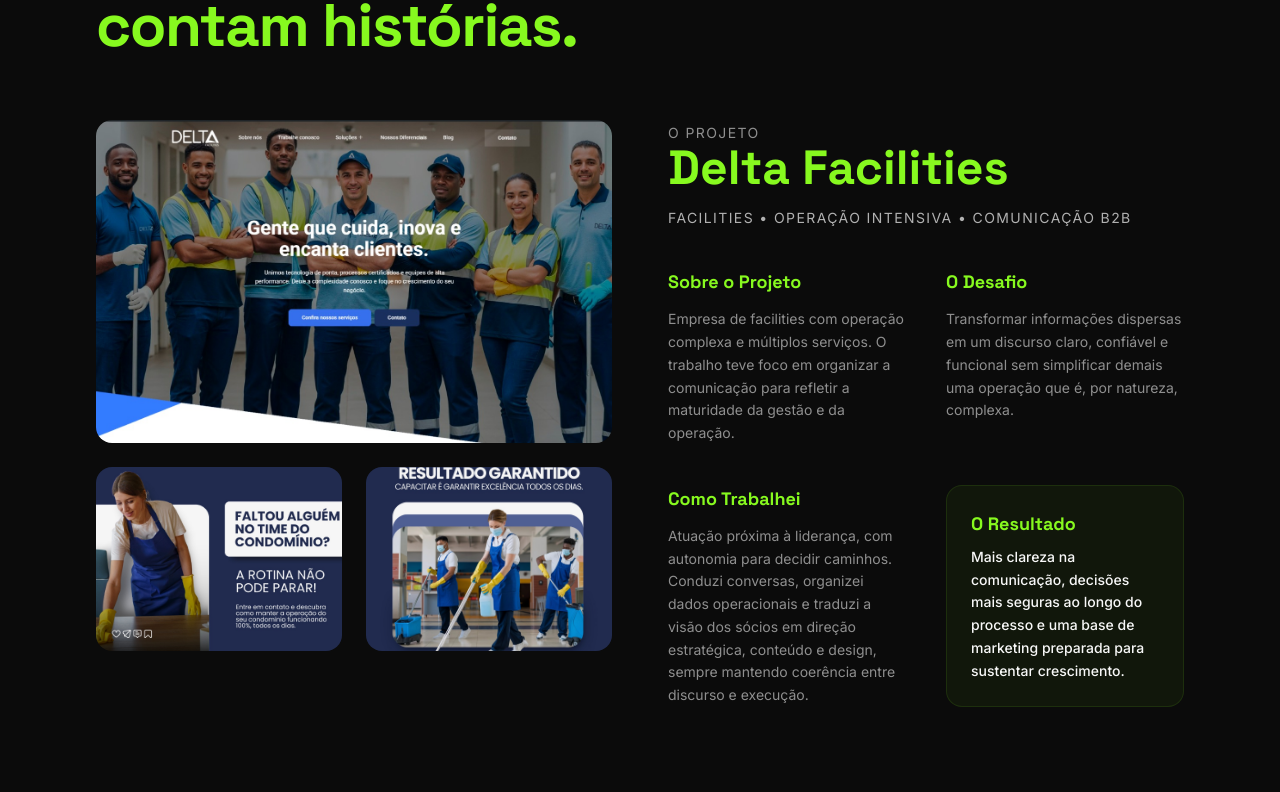
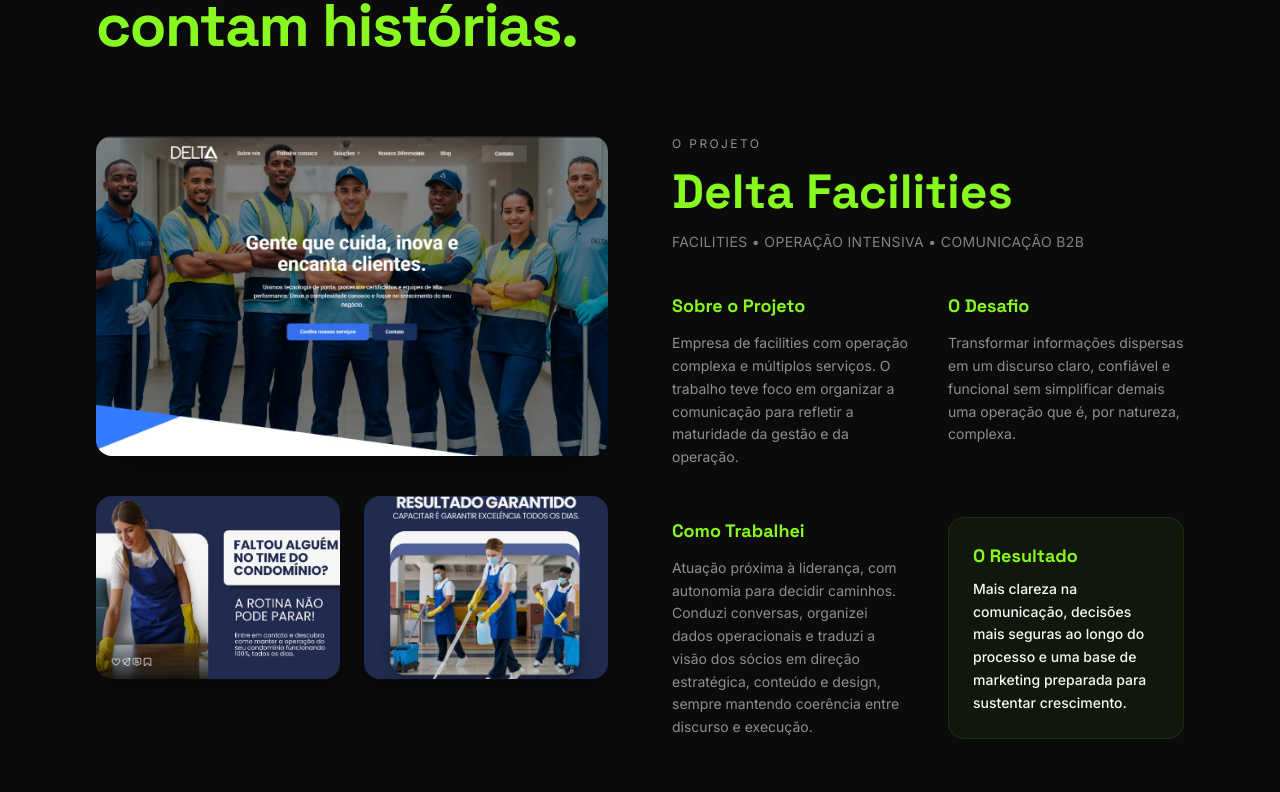
Before and after one commit to caiquenaimi/portifolio-Bryan-Hansel, a Next.js app: page / in a window 1280 px wide. Shown: the part 3948-4740 px from the top of the page. Built offline with nearby package versions, Linux system fonts and the light colour scheme.

Commit message:
atualiza o componente Projects com melhorias no layout e espaçamento, garantindo melhor apresentação das informações

```diff
--- a/components/projects.tsx
+++ b/components/projects.tsx
@@ -61,7 +61,7 @@ export function Projects() {
             whileInView={{ opacity: 1, y: 0 }}
             transition={{ duration: 0.8 }}
             viewport={{ once: true }}
-            className="space-y-6 mb-16"
+            className="space-y-6 mb-20"
           >
             <div className="flex items-center gap-3 text-muted-foreground text-sm tracking-widest uppercase">
               <span className="w-8 h-px bg-accent" />
@@ -76,8 +76,7 @@ export function Projects() {
         </div>
       </div>
 
-      {/* Projects List */}
-      <div className="space-y-32">
+      <div className="space-y-40">
         {projects.map((project) => (
           <ProjectCard key={project.id} project={project} />
         ))}
@@ -99,10 +98,12 @@ function ProjectCard({ project }: { project: (typeof projects)[0] }) {
       viewport={{ once: true }}
       className="px-6 md:px-12 lg:px-24"
     >
-      <div className="max-w-7xl mx-auto grid lg:grid-cols-2 gap-14 items-start">
+      <div className="max-w-7xl mx-auto grid lg:grid-cols-2 gap-16 items-start">
+
         {/* COLUNA ESQUERDA — IMAGENS */}
-        <div className="space-y-6">
-          <div className="relative aspect-[16/10] rounded-2xl overflow-hidden">
+        {/* Aumentei o gap de 6 para 10 para empurrar a base para baixo */}
+        <div className="flex flex-col gap-10">
+          <div className="relative aspect-[16/10] rounded-2xl overflow-hidden shadow-2xl">
             <Image
               src={project.image}
               alt={project.name}
@@ -112,18 +113,18 @@ function ProjectCard({ project }: { project: (typeof projects)[0] }) {
           </div>
 
           <div className="grid grid-cols-2 gap-6">
-            <div className="relative aspect-[4/3] rounded-2xl overflow-hidden">
+            <div className="relative aspect-[4/3] rounded-2xl overflow-hidden shadow-xl">
               <Image
                 src={image2}
-                alt={`${project.name} - imagem 2`}
+                alt={`${project.name} - 2`}
                 fill
                 className="object-cover"
               />
             </div>
-            <div className="relative aspect-[4/3] rounded-2xl overflow-hidden">
+            <div className="relative aspect-[4/3] rounded-2xl overflow-hidden shadow-xl">
               <Image
                 src={image3}
-                alt={`${project.name} - imagem 3`}
+                alt={`${project.name} - 3`}
                 fill
                 className="object-cover"
               />
@@ -133,61 +134,43 @@ function ProjectCard({ project }: { project: (typeof projects)[0] }) {
 
         {/* COLUNA DIREITA — TEXTO */}
         <div className="flex flex-col h-full">
-          {/* Header fixo no topo */}
-          <div className="space-y-4 mb-10">
-            <span className="text-sm tracking-widest uppercase text-muted-foreground">
+          <div className="mb-10">
+            <span className="text-xs tracking-[0.2em] uppercase text-muted-foreground block mb-4">
               O projeto
             </span>
-            <h3 className="font-[family-name:var(--font-heading)] text-4xl md:text-5xl font-bold text-accent">
+            <h3 className="font-[family-name:var(--font-heading)] text-4xl md:text-5xl font-bold text-accent mb-4">
               {project.name}
             </h3>
-            <p className="text-sm tracking-widest uppercase text-foreground/70">
+            <p className="text-sm tracking-wide uppercase text-foreground/50">
               {project.segment}
             </p>
           </div>
 
-          {/* O GRID COM ALTURA TOTAL:
-      'grid-rows-2' ou 'flex-1 grid' garante que ele ocupe o espaço até o fim das imagens */}
-          <div className="flex-1 grid grid-cols-1 md:grid-cols-2 gap-x-10 gap-y-10">
-            <div className="space-y-3">
-              <h4 className="font-[family-name:var(--font-heading)] text-lg font-bold text-accent">
-                Sobre o Projeto
-              </h4>
-              <p className="text-muted-foreground leading-relaxed text-sm">
-                {project.about}
-              </p>
+          {/* Mantendo o Resultado no grid, mas alinhando na base */}
+          <div className="grid grid-cols-1 md:grid-cols-2 gap-x-10 gap-y-12 items-end">
+            <div className="space-y-3 self-start">
+              <h4 className="font-[family-name:var(--font-heading)] text-lg font-bold text-accent">Sobre o Projeto</h4>
+              <p className="text-muted-foreground leading-relaxed text-sm">{project.about}</p>
             </div>
 
-            <div className="space-y-3">
-              <h4 className="font-[family-name:var(--font-heading)] text-lg font-bold text-accent">
-                O Desafio
-              </h4>
-              <p className="text-muted-foreground leading-relaxed text-sm">
-                {project.challenge}
-              </p>
+            <div className="space-y-3 self-start">
+              <h4 className="font-[family-name:var(--font-heading)] text-lg font-bold text-accent">O Desafio</h4>
+              <p className="text-muted-foreground leading-relaxed text-sm">{project.challenge}</p>
             </div>
 
-            <div className="space-y-3">
-              <h4 className="font-[family-name:var(--font-heading)] text-lg font-bold text-accent">
-                Como Trabalhei
-              </h4>
-              <p className="text-muted-foreground leading-relaxed text-sm">
-                {project.approach}
-              </p>
+            <div className="space-y-3 self-start">
+              <h4 className="font-[family-name:var(--font-heading)] text-lg font-bold text-accent">Como Trabalhei</h4>
+              <p className="text-muted-foreground leading-relaxed text-sm">{project.approach}</p>
             </div>
 
-            {/* O RESULTADO DENTRO DO GRID E ALINHADO NA BASE:
-        'self-end' faz ele colar no fundo da célula, alinhando com a imagem. */}
+            {/* Resultado dentro do grid, com self-end para colar na base */}
             <div className="self-end p-6 bg-accent/5 rounded-2xl border border-accent/10">
-              <h4 className="font-[family-name:var(--font-heading)] text-lg font-bold text-accent mb-2">
-                O Resultado
-              </h4>
-              <p className="text-foreground leading-relaxed text-sm font-medium">
-                {project.result}
-              </p>
+              <h4 className="font-[family-name:var(--font-heading)] text-lg font-bold text-accent mb-2">O Resultado</h4>
+              <p className="text-foreground leading-relaxed text-sm font-medium">{project.result}</p>
             </div>
           </div>
         </div>
+
       </div>
     </motion.article>
   );
```
